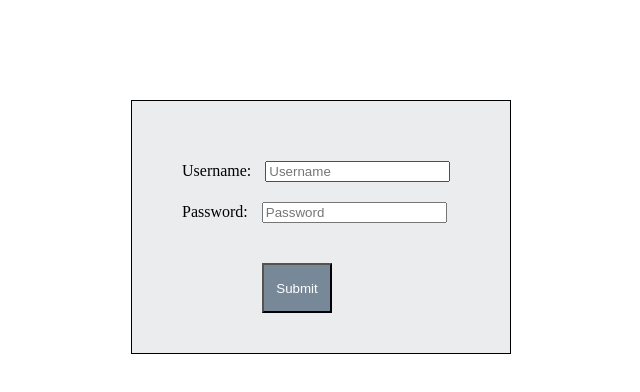
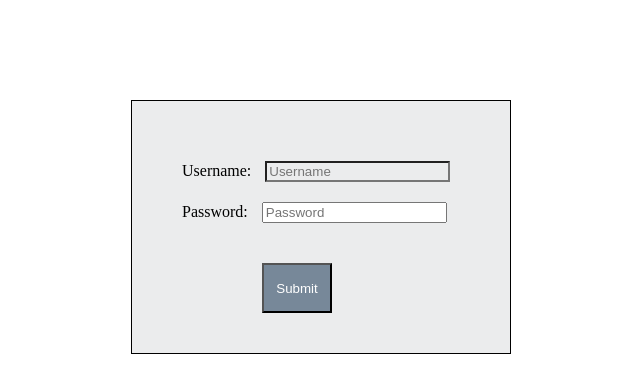
Before and after one commit to emanuele2298/Node.JS-simple-access-server, a website: page doc/index.html in a window 1280 px wide. In both pictures the pointer is over the input "Username". Shown: the whole page, without its empty margins (369-1009 px from the left). Drawn offline with Linux system fonts and the light colour scheme.

Commit message:
Update index.css

```diff
--- a/doc/index.css
+++ b/doc/index.css
@@ -1,5 +1,8 @@
 input{
 margin: 10px;
+}
+input:hover{
+ background-color:#EBECED;
 }
 #sub{
  height: 50px;
```
